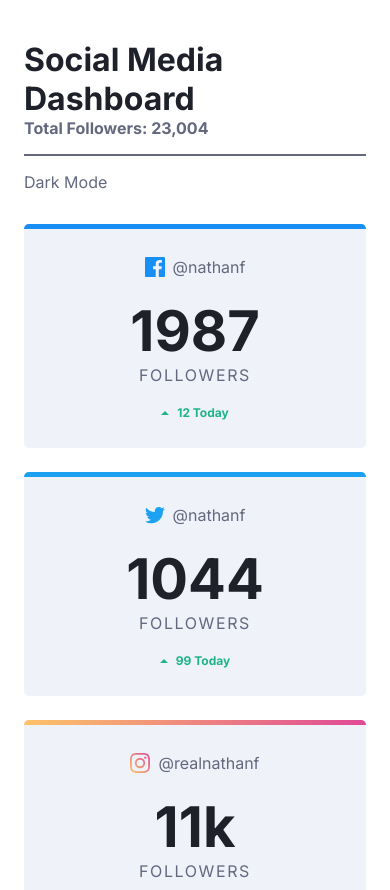
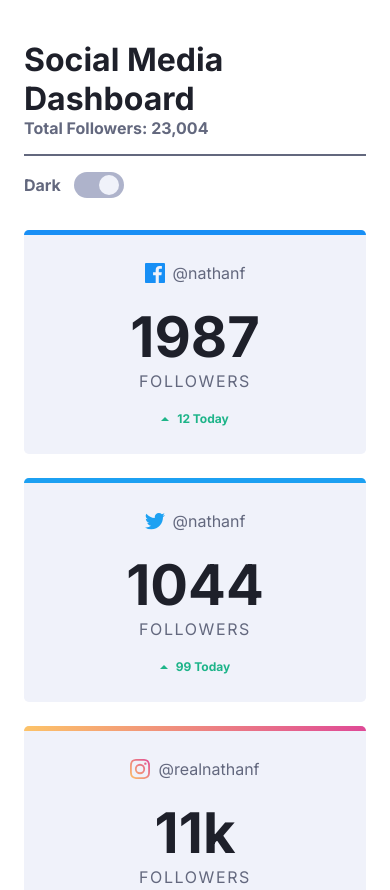
Before and after one commit to cosminbordianu/fm-Social-Media-Dashboard, a plain HTML site: page index.html in a window 390 px wide. Shown: the top 890 px of the page. Drawn offline with Linux system fonts and the light colour scheme.

Commit message:
implement dark/light theme toggle logic

```diff
--- a/index.html
+++ b/index.html
@@ -1,6 +1,6 @@
 <!DOCTYPE html>
 <html lang="en">
-  <head >
+  <head>
     <meta charset="UTF-8" />
     <meta name="viewport" content="width=device-width, initial-scale=1.0" />
     <!-- displays site properly based on user's device -->
@@ -22,17 +22,25 @@
 
     <title>Frontend Mentor | [Challenge Name Here]</title>
     <link rel="stylesheet" href="./dist/style.css" />
+    <script defer src="/script.js"></script>
   </head>
-  <body class="white">
+  <body>
     <header class="header">
       <div class="header__title">
         <h1>Social Media Dashboard</h1>
         <p>Total Followers: 23,004</p>
       </div>
       <hr />
-      <div class="header__toggle-btn">
-        <!-- Theme toggle using <input type="checkbox"> -->
-        <p>Dark Mode</p>
+      <div class="toggle">
+        <label for="themeToggleBtn" class="toggle__text">Dark</label>
+        <button
+          role="switch"
+          aria-checked="false"
+          id="themeToggleBtn"
+          class="toggle__btn"
+        >
+          <span class="toggle__knob"></span>
+        </button>
       </div>
     </header>
 
@@ -143,7 +151,7 @@
           </div>
           <div class="flex">
             <h4>87</h4>
-            <daiv class="flex stats">
+            <div class="flex stats">
               <img
                 src="./images/icon-up.svg"
                 alt="icon up icon"
--- /dev/null
+++ b/script.js
@@ -0,0 +1,37 @@
+const toggleBtn = document.getElementById('themeToggleBtn');
+const root = document.documentElement;
+
+let storedLightMode = localStorage.getItem('lightMode');
+
+const enableLightMode = () => {
+    root.setAttribute('data-theme', 'light');
+    toggleBtn.setAttribute('aria-checked', 'true');
+    localStorage.setItem('lightMode', 'enabled');
+}
+
+const disableLightMode = () => {
+    root.setAttribute('data-theme', 'dark');
+    toggleBtn.setAttribute('aria-checked', 'false');
+    localStorage.setItem('lightMode', 'disabled');
+}
+
+if (storedLightMode === 'enabled') {
+    enableLightMode();
+  } else if (storedLightMode === 'disabled') {
+    disableLightMode();
+  } else if (window.matchMedia('(prefers-color-scheme: light)').matches)
+    {
+      enableLightMode();
+    } else {
+      disableLightMode();
+    }
+
+toggleBtn.addEventListener('click',  () => {
+    const isLightMode = toggleBtn.getAttribute('aria-checked') === 'true';
+    console.log(isLightMode);
+    if (isLightMode) {
+        disableLightMode();
+    } else {
+        enableLightMode();
+    }
+});
--- a/scss/global/_boilerplate.scss
+++ b/scss/global/_boilerplate.scss
@@ -32,10 +32,9 @@ body {
   padding: f.rem(40) f.rem(24);
 
   @include u.breakpoint-up("desktop") {
-    padding: f.rem(40) 1rem 0 1rem;
+    padding: f.rem(40) 1rem;
     grid-template-rows: max-content max-content;
     gap: 3rem;
-    // padding: 0 1rem 0 1rem;
   }
 }
 
--- a/scss/global/_header.scss
+++ b/scss/global/_header.scss
@@ -5,12 +5,6 @@
   hr {
     border: 1px solid var(--clr-text2);
     margin: 1rem 0;
-  }
-
-  &__toggle-btn {
-    display: flex;
-    align-items: center;
-    justify-content: space-between;
   }
 
   &__title p {
@@ -27,3 +21,110 @@
     }
   }
 }
+
+// Theme Toggle
+
+html {
+  color-scheme: dark light;
+}
+
+@media (prefers-color-scheme: light) {
+  :root {
+    --clr-toggle: hsl(230, 22%, 74%);
+    --clr-background: hsl(0, 0%, 100%);
+    --clr-background-top: hsl(225, 100%, 98%);
+    --clr-card: hsl(227, 47%, 96%);
+    --clr-card-hover:#e0e4f0;;
+    --clr-text2: hsl(228, 12%, 44%);
+    --clr-text1: hsl(230, 17%, 14%);
+  }
+}
+
+@media (prefers-color-scheme: dark) {
+  :root {
+    --clr-toggle1: hsl(210, 78%, 56%);
+    --clr-toggle2: hsl(146, 68%, 55%);
+    --clr-background: hsl(230, 17%, 14%);
+    --clr-background-top: hsl(232, 19%, 15%);
+    --clr-card: hsl(228, 28%, 20%);
+    --clr-card-hover: #343b56;
+    --clr-text2: hsl(228, 34%, 66%);
+    --clr-text1: hsl(0, 0%, 100%);
+  }
+}
+
+[data-theme="light"] {
+  --clr-toggle: hsl(230, 22%, 74%);
+  --clr-background: hsl(0, 0%, 100%);
+  --clr-background-top: hsl(225, 100%, 98%);
+  --clr-card: hsl(227, 47%, 96%);
+  --clr-card-hover:#e0e4f0;;
+  --clr-text2: hsl(228, 12%, 44%);
+  --clr-text1: hsl(230, 17%, 14%);
+}
+
+[data-theme="dark"] {
+    --clr-toggle1: hsl(210, 78%, 56%);
+    --clr-toggle2: hsl(146, 68%, 55%);
+    --clr-background: hsl(230, 17%, 14%);
+    --clr-background-top: hsl(232, 19%, 15%);
+    --clr-card: hsl(228, 28%, 20%);
+    --clr-card-hover: #343b56;
+    --clr-text2: hsl(228, 34%, 66%);
+    --clr-text1: hsl(0, 0%, 100%);
+}
+
+.toggle {
+  display: flex;
+  align-items: center;
+  gap: 0.8rem;
+
+  &__text {
+    font-weight: var(--fw-bold);
+  }
+
+  &__btn {
+    position: relative;
+    width: f.rem(50);
+    height: f.rem(26);
+    padding: f.rem(1) f.rem(6);
+    outline: none;
+    border: none;
+    border-radius: 1.5rem;
+    cursor: pointer;
+
+    &:focus-visible .toggle__knob {
+      border: 2px solid var(--clr-text1);
+    }
+
+    &[aria-checked="true"] {
+      background-color: var(--clr-toggle);
+    }
+
+    &[aria-checked="true"] .toggle__knob{
+      transform: translateX(0%) translateY(-50%);
+    }
+
+    &[aria-checked="false"] .toggle__knob {
+      transform: translateX(-100%) translateY(-50%);
+    }
+
+    &[aria-checked="false"] {
+      background: linear-gradient(-250deg, var(--clr-toggle1), var(--clr-toggle2));
+    }
+
+  }
+
+  &__knob {
+    position: absolute;
+    content: "";
+    width: f.rem(20);
+    height: f.rem(20);
+    background-color: var(--clr-card);
+    border-radius: 50%;
+    top: 50%;
+    transform: translateX(-100%) translateY(-50%);
+    transition: transform 0.2s ease-in-out;
+  }
+
+}
--- a/scss/global/_variables.scss
+++ b/scss/global/_variables.scss
@@ -9,25 +9,5 @@
 
   --fw-normal: 400;
   --fw-bold: 700;
-  --ff-primary: "Inter", "sans-serif";
-
-  //Dark theme
-  --clr-toggle1: hsl(210, 78%, 56%);
-  --clr-toggle2: hsl(146, 68%, 55%);
-  --clr-background: hsl(230, 17%, 14%);
-  --clr-background-top: hsl(232, 19%, 15%);
-  --clr-card: hsl(228, 28%, 20%);
-  --clr-card-hover: #343b56;
-  --clr-text2: hsl(228, 34%, 66%);
-  --clr-text1: hsl(0, 0%, 100%);
+  --ff-primary: "Inter", 'Arial', "sans-serif";
 }
-
-.white {
-  --clr-toggle: hsl(230, 22%, 74%);
-  --clr-background: hsl(0, 0%, 100%);
-  --clr-background-top: hsl(225, 100%, 98%);
-  --clr-card: hsl(227, 47%, 96%);
-  --clr-card-hover:#e0e4f0;;
-  --clr-text2: hsl(228, 12%, 44%);
-  --clr-text1: hsl(230, 17%, 14%);
-}
```
Also changed, not shown: dist/style.css, 2 other files.
